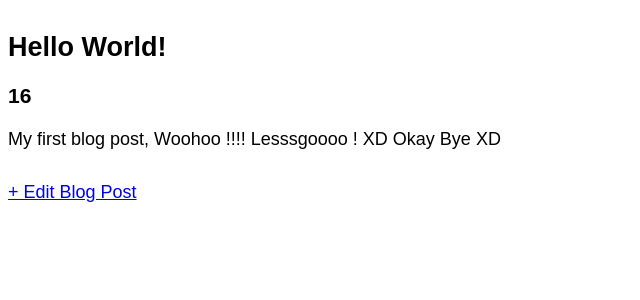
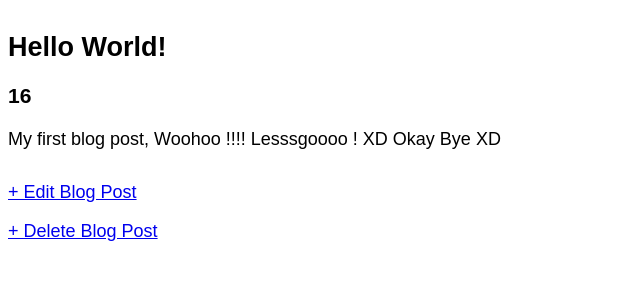
Before and after one commit to agrimgupta01/blog, a Django app: page /post/1/ in a window 1280 px wide. Shown: the part 99-399 px from the top of the page, without its empty margins (0-640 px from the left). Run offline with Django 4.2, Linux system fonts and the light colour scheme; data comes from the database, SQL or seed files in the repository; both versions use the stored data as it was after the commit.

Commit message:
Added delete post option

```diff
--- a/blog/urls.py
+++ b/blog/urls.py
@@ -9,4 +9,6 @@ urlpatterns = [
     path('post/new/', views.BlogCreateView.as_view(), name='post_new'),
     path('post/<int:pk>/edit/',
         views.BlogUpdateView.as_view(), name='post_edit'),
+    path('post/<int:pk>/delete/',
+        views.BlogDeleteView.as_view(), name='post_delete'),
 ]
--- a/blog/views.py
+++ b/blog/views.py
@@ -1,6 +1,7 @@
 from django.shortcuts import render
 from django.views.generic import ListView, DetailView
-from django.views.generic.edit import CreateView, UpdateView
+from django.views.generic.edit import CreateView, UpdateView, DeleteView
+from django.urls import reverse_lazy
 from . models import Post
 
 class BlogListView(ListView):
@@ -20,3 +21,8 @@ class BlogUpdateView(UpdateView):
     model = Post
     fields = ['author_identity', 'title', 'body']
     template_name = 'post_edit.html'
+
+class BlogDeleteView(DeleteView):
+    model = Post
+    template_name = 'post_delete.html'
+    success_url = reverse_lazy('home')
--- a/templates/post_detail.html
+++ b/templates/post_detail.html
@@ -6,5 +6,6 @@
 <h3>{{ post.author_identity }}</h3>
 <p>{{ post.body }}</p>
 </div>
-<a href="{% url 'post_edit' post.pk %}">+ Edit Blog Post</a>
+<p><a href="{% url 'post_edit' post.pk %}">+ Edit Blog Post</a></p>
+<p><a href="{% url 'post_delete' post.pk %}">+ Delete Blog Post</a></p>
 {% endblock content %}
```
Also changed, not shown: templates/post_delete.html (added, +9 -0 lines), db.sqlite3.
